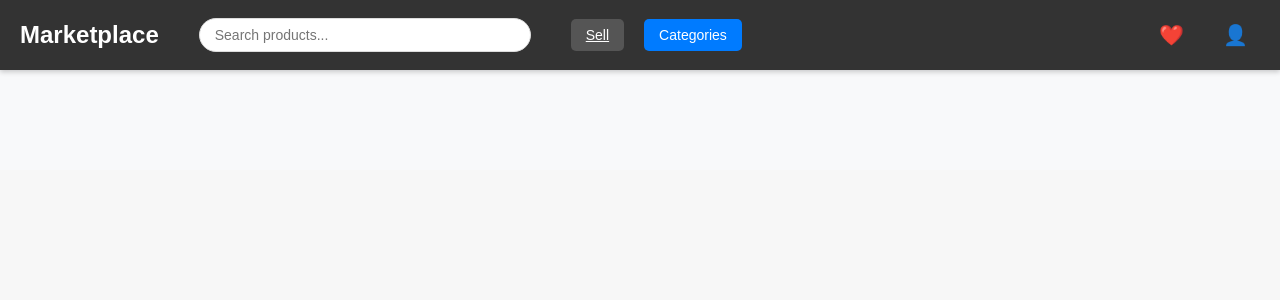
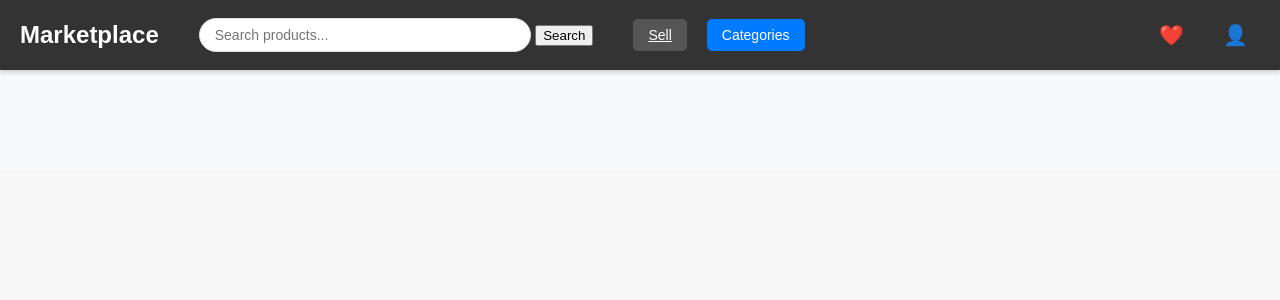
Before and after one commit to Rana123Mandeep/302-Capstone-Backend, a Flask app: page /products in a window 1280 px wide. Shown: the top 300 px of the page. Run offline with Flask 3, Linux system fonts and the light colour scheme; data that the repository does not hold is empty.

Commit message:
complete the serach bar  and update the Products.html nadd new img in uploads

```diff
--- a/app.py
+++ b/app.py
@@ -266,10 +266,31 @@ def wishlist():
 
     return render_template("wishlist.html")
 
+@app.route("/search")
+def search():
+    query = request.args.get('q', '').strip()
+
+    if not query:
+        # If empty search, show all products
+        results = Products.query.all()
+    else:
+        # Search by title, description, or category
+        results = Products.query.filter(
+            (Products.Producttitle.ilike(f"%{query}%")) |
+            (Products.Productdescription.ilike(f"%{query}%")) |
+            (Products.category.ilike(f"%{query}%"))
+        ).all()
+
+
+    return render_template("Products.html", products=results)
+
+
 @app.route("/logout")
 def logout():
 
     return redirect(url_for("login"))
+
+
 
 @app.route("/forgot-password")
 def forgot_password():
--- a/templates/Products.html
+++ b/templates/Products.html
@@ -13,9 +13,12 @@
     <div class="nav-left">
       <h2>Marketplace</h2>
       <!-- Search Bar -->
-      <div class="search-bar">
-        <input type="text" id="searchInput" placeholder="Search products..." onkeyup="searchProducts()">
-      </div>
+  <div class="search-bar">
+  <form action="{{ url_for('search') }}" method="get">
+    <input type="text" name="q" id="searchInput" placeholder="Search products...">
+    <button type="submit">Search</button>
+  </form>
+</div>
       <!-- Sell Button -->
       <a href="{{ url_for('upload') }}" class="btn">Sell</a> <!-- Updated to navigate to the upload page -->
       <button class="btn active">Categories</button>
```
Also changed, not shown: static/uploads/washing_png.png (added).
